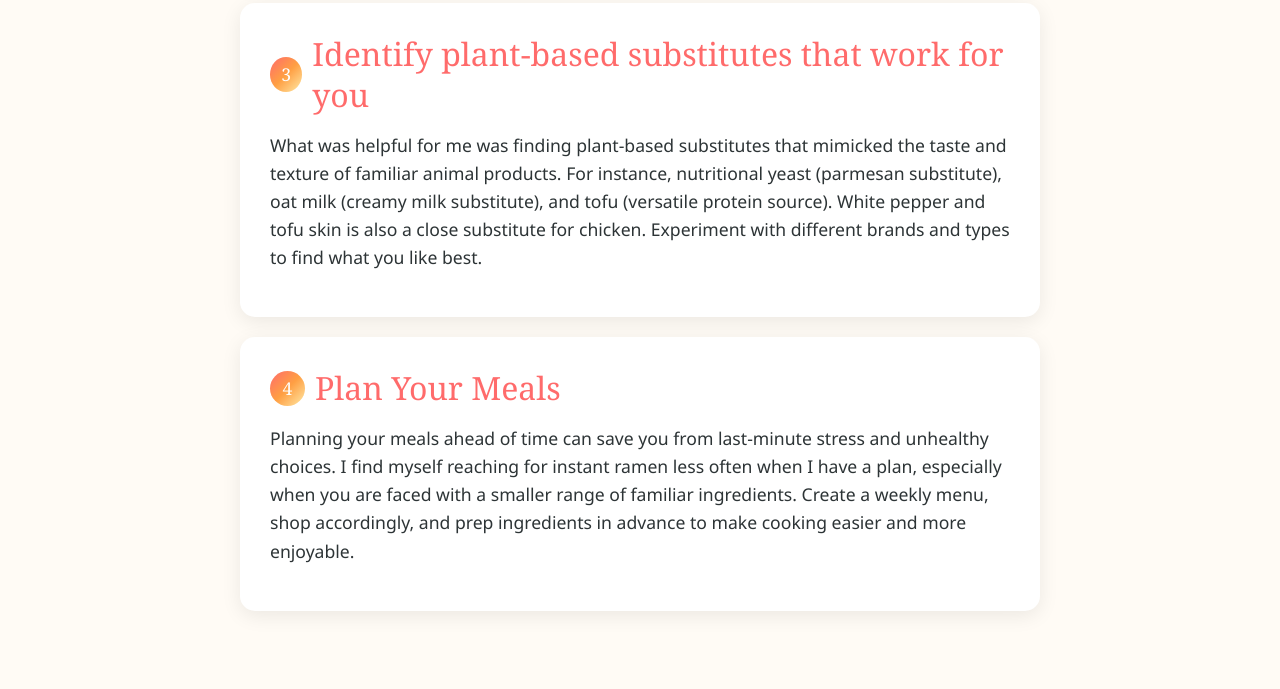
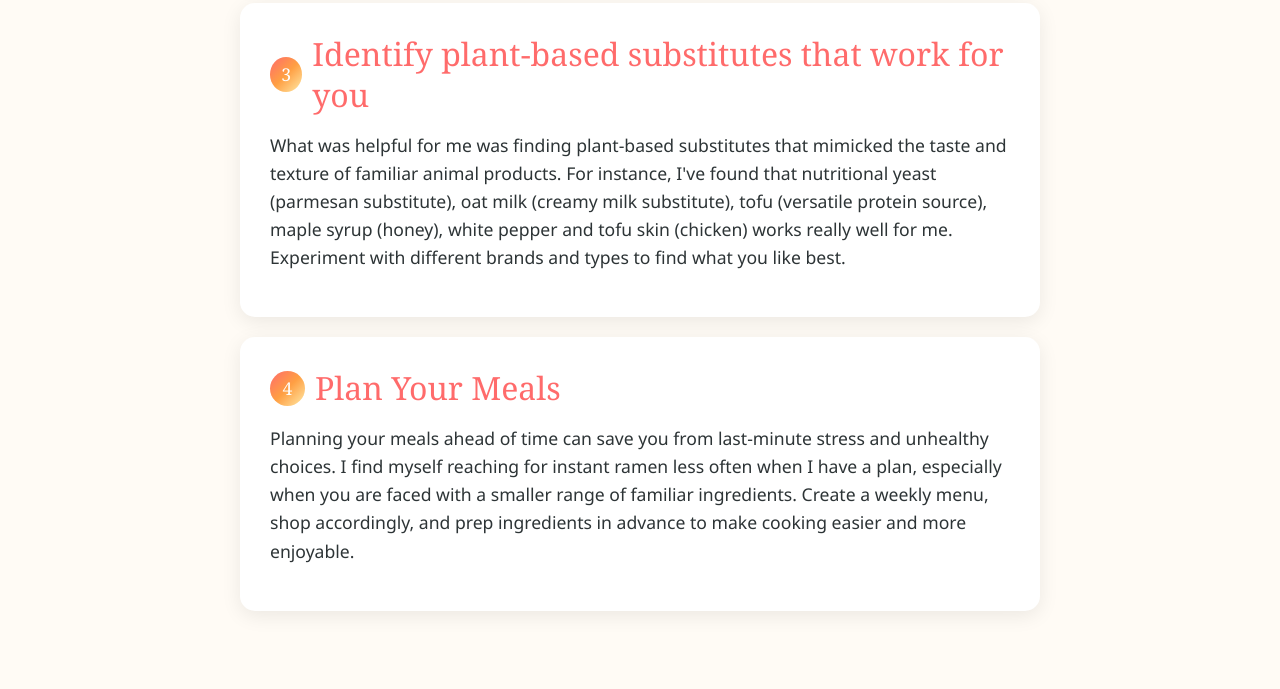
Before and after one commit to martinctc/powered-by-plants, a plain HTML site: page tips.html in a window 1280 px wide. Shown: the part 1279-1968 px from the top of the page. Drawn offline with Linux system fonts and the light colour scheme.

Commit message:
fix: Enhance personal perspective on plant-based substitutes in tips section

```diff
--- a/tips.html
+++ b/tips.html
@@ -72,7 +72,7 @@
         <div class="tip-card">
           <h3><span class="tip-number">3</span> Identify plant-based substitutes that work for you</h3>
           <p>
-            What was helpful for me was finding plant-based substitutes that mimicked the taste and texture of familiar animal products. For instance, nutritional yeast (parmesan substitute), oat milk (creamy milk substitute), and tofu (versatile protein source). White pepper and tofu skin is also a close substitute for chicken. Experiment with different brands and types to find what you like best.
+            What was helpful for me was finding plant-based substitutes that mimicked the taste and texture of familiar animal products. For instance, I've found that nutritional yeast (parmesan substitute), oat milk (creamy milk substitute), tofu (versatile protein source), maple syrup (honey), white pepper and tofu skin (chicken) works really well for me. Experiment with different brands and types to find what you like best.
           </p>
         </div>
 
```
